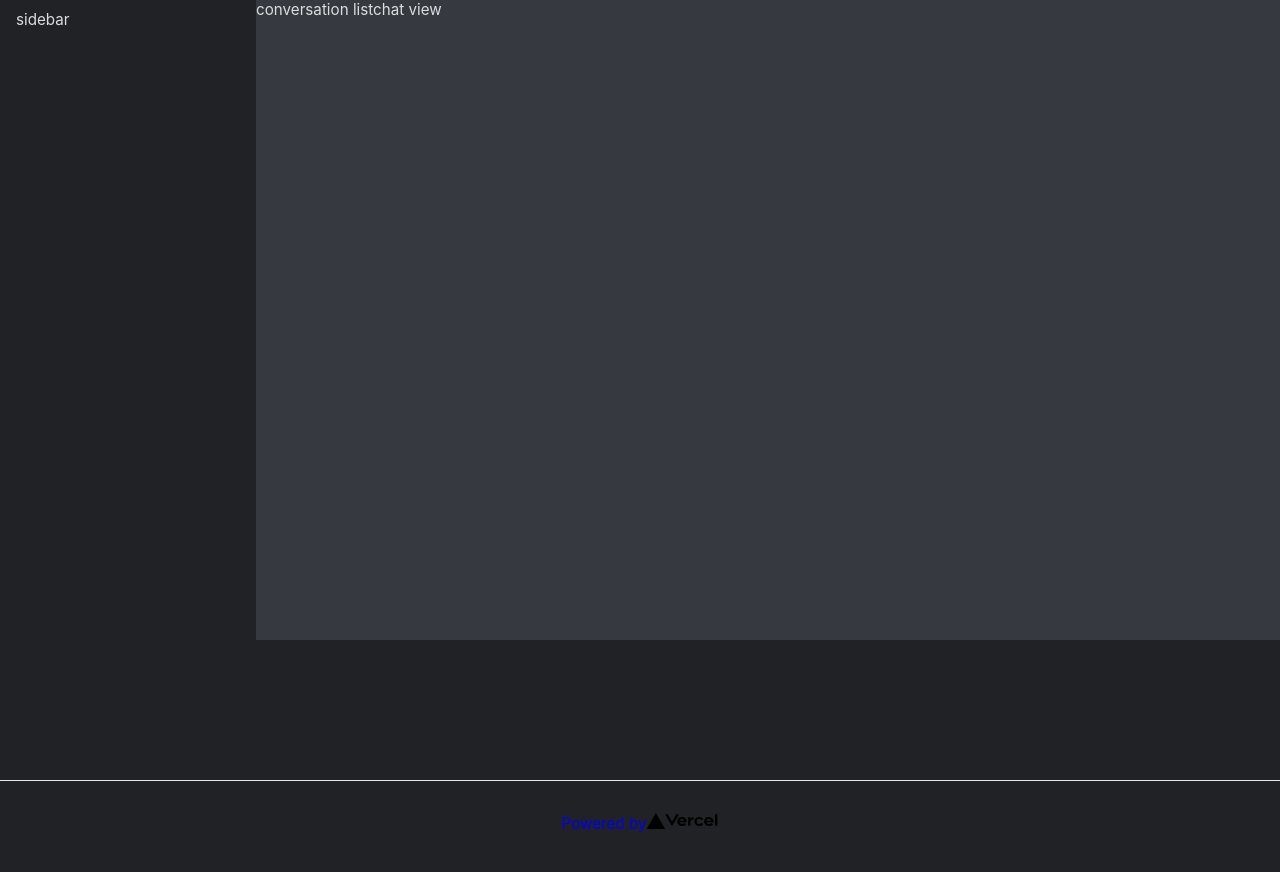
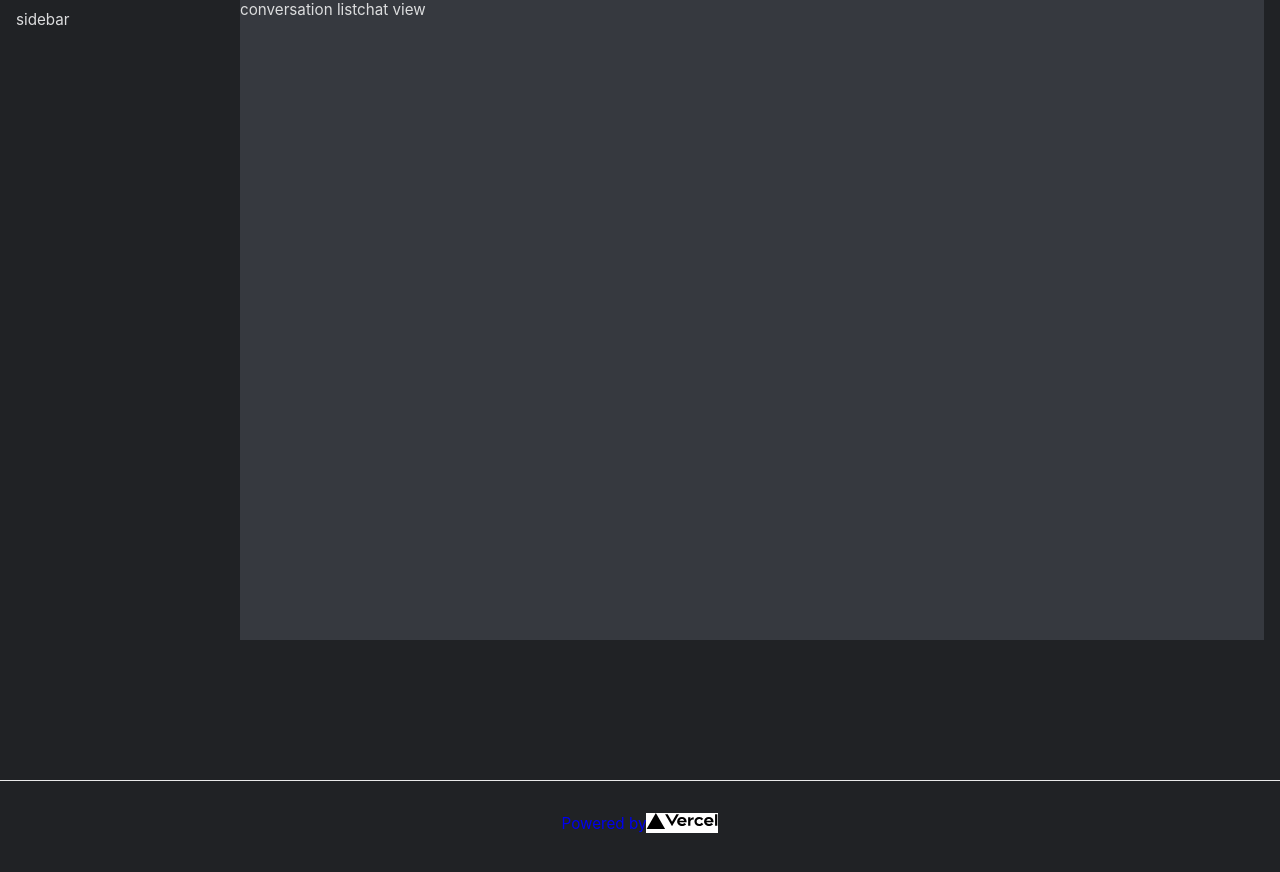
Before and after one commit to premnathsquash/discord-prem-web3, a Next.js app: page / in a window 1280 px wide. Shown: the top 872 px of the page. Built offline with nearby package versions, Linux system fonts and the light colour scheme.

Commit message:
changes2

```diff
--- a/styles/Home.module.css
+++ b/styles/Home.module.css
@@ -12,6 +12,7 @@
   background: var(--light-grey);
   display: flex;
   max-width: 80%;
+  margin-right: 1rem;
 }
 
 .footer {
@@ -30,6 +31,9 @@
   align-items: center;
   flex-grow: 1;
 }
+.footer .logo{
+  background: #fff;
+}
 
 @media (max-width: 600px) {
   .grid {
```
